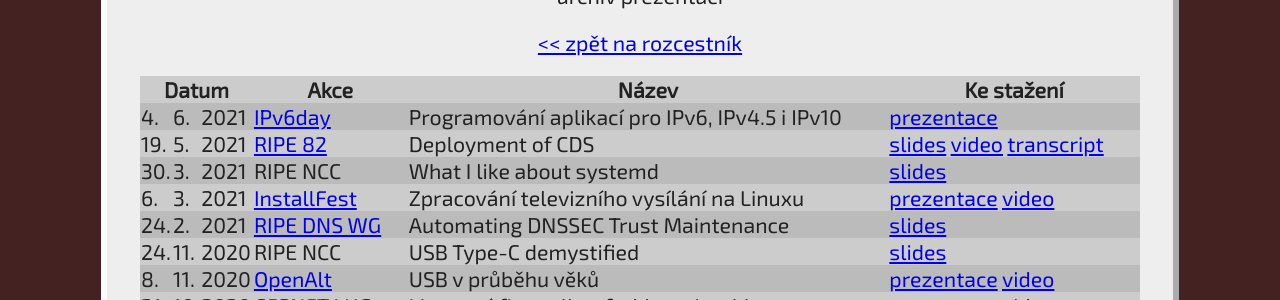
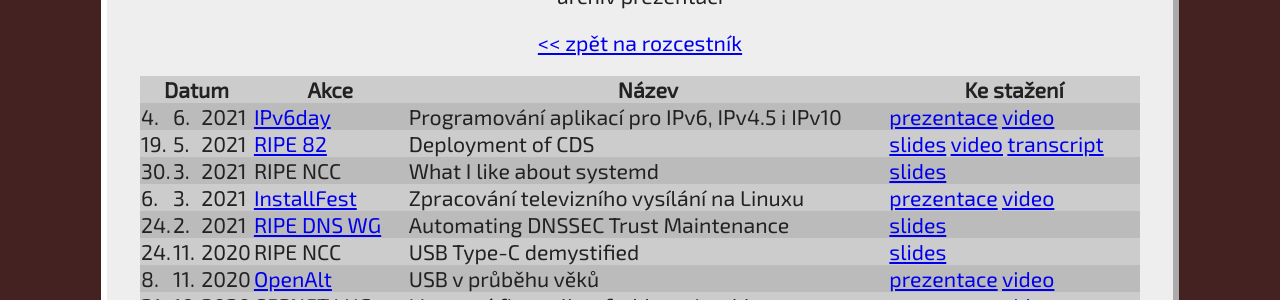
Before and after one commit to oskar456/caletka-cz, a Jekyll site: the page built from slidy.html, in a window 1280 px wide and 900 px high. Shown: the part 205-505 px from the top of the window. Built offline with Jekyll 4.4.1, drawn with Linux system fonts in a browser that asks for light colours.

Commit message:
Add video of v6day

```diff
--- a/_data/slidy.yaml
+++ b/_data/slidy.yaml
@@ -6,6 +6,8 @@
   links:
      - link: prezentace
        href: /dl/slidy/20210604-IPv6Day-Programovani_aplikaci_pro_IPv6_IPv45_i_IPv10.pdf
+     - link: video
+       href: https://youtu.be/VXsuuTL8ysA
 
 - date: 2021-05-19
   event: RIPE 82
```
